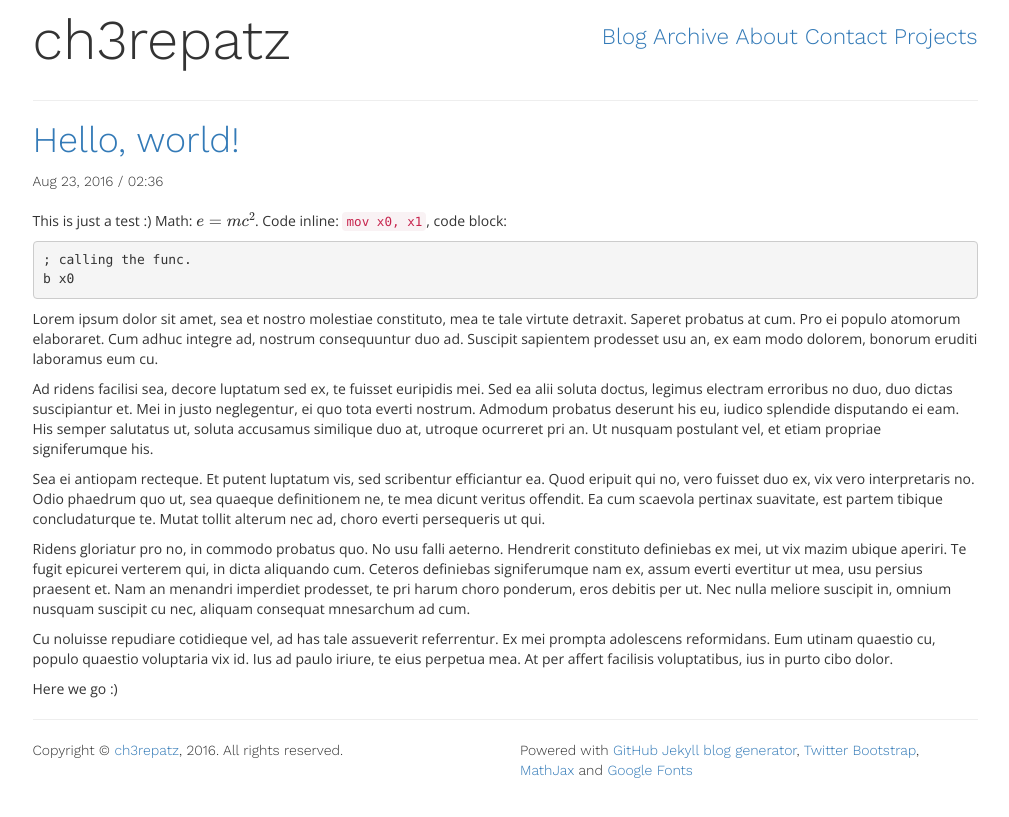
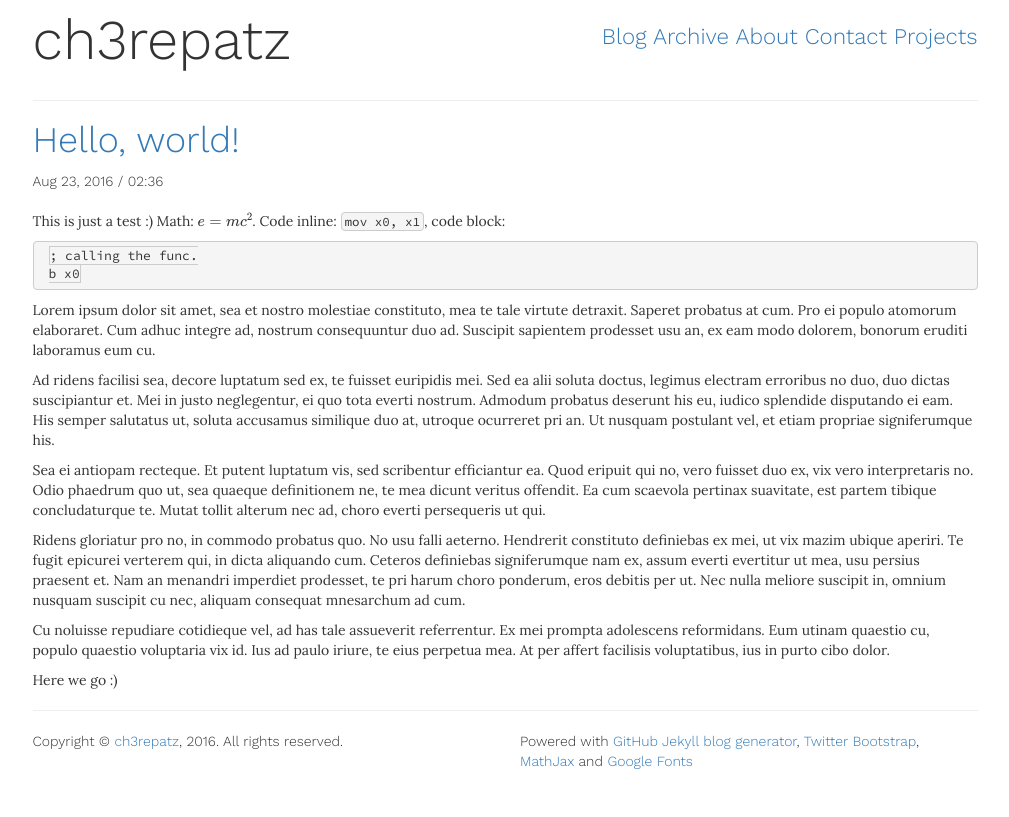
Before and after one commit to ch3repatz/ch3repatz.github.io, a Jekyll site: the page built from _posts/2016-08-23-hello-world.md, in a window 1280 px wide. Shown: the top 817 px of the page, without its empty margins (135-1144 px from the left). Built offline with Jekyll 4.4.1, drawn with Linux system fonts in a browser that asks for light colours; formulas are drawn with MathJax 3.

Commit message:
Update default.html

```diff
--- a/_layouts/default.html
+++ b/_layouts/default.html
@@ -38,12 +38,13 @@
 
     <!-- Google fonts -->
     <link href="https://fonts.googleapis.com/css?family=Work+Sans:300" rel="stylesheet">
-    <link href="https://fonts.googleapis.com/css?family=Open+Sans&subset=latin-ext" rel="stylesheet">
+    <link href='https://fonts.googleapis.com/css?family=Lora:400,400italic,700,700italic' rel='stylesheet' type='text/css'>
+    <link href='https://fonts.googleapis.com/css?family=Source+Code+Pro' rel='stylesheet' type='text/css'>
 
     <!-- Custom styles -->
     <style>
     	body {
-    		font-family: 'Open Sans', sans-serif;
+    		font-family: 'Lora', serif;
     	}
 
     	.logo_title {
@@ -64,13 +65,34 @@
     	.post_date {
     		padding-bottom: 20px;
     	}
-
-    	/* Center top menu for mobile view */
 	@media screen and (max-width: 991px) {
 		.logo_title, .top_menu {
 			text-align: center;
 		}
 	}
+	img {
+		max-width: 100%;
+		height: auto;
+	}
+	blockquote {
+		font-size: 100%;
+		font-style: italic;
+	}
+	code, pre {
+		color: #333;
+		background-color: #f5f5f5;
+		border: 1px solid #ccc;
+		font-family: 'Source Code Pro', monospace;
+	}
+	code {
+		padding: 1px 3px;
+	}
+	pre {
+		padding: 5px 15px;
+		word-wrap: normal;
+		white-space: pre;
+	}
+
     </style>
 
     <title>
```
